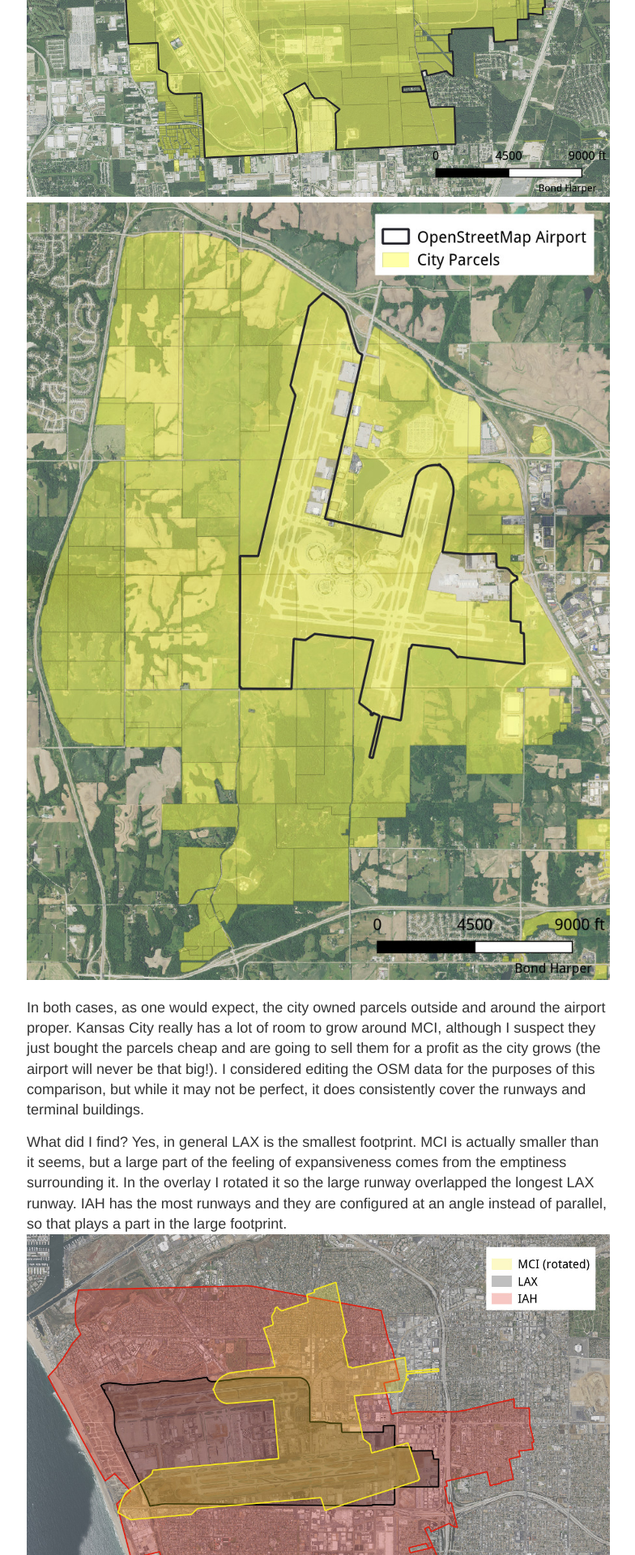
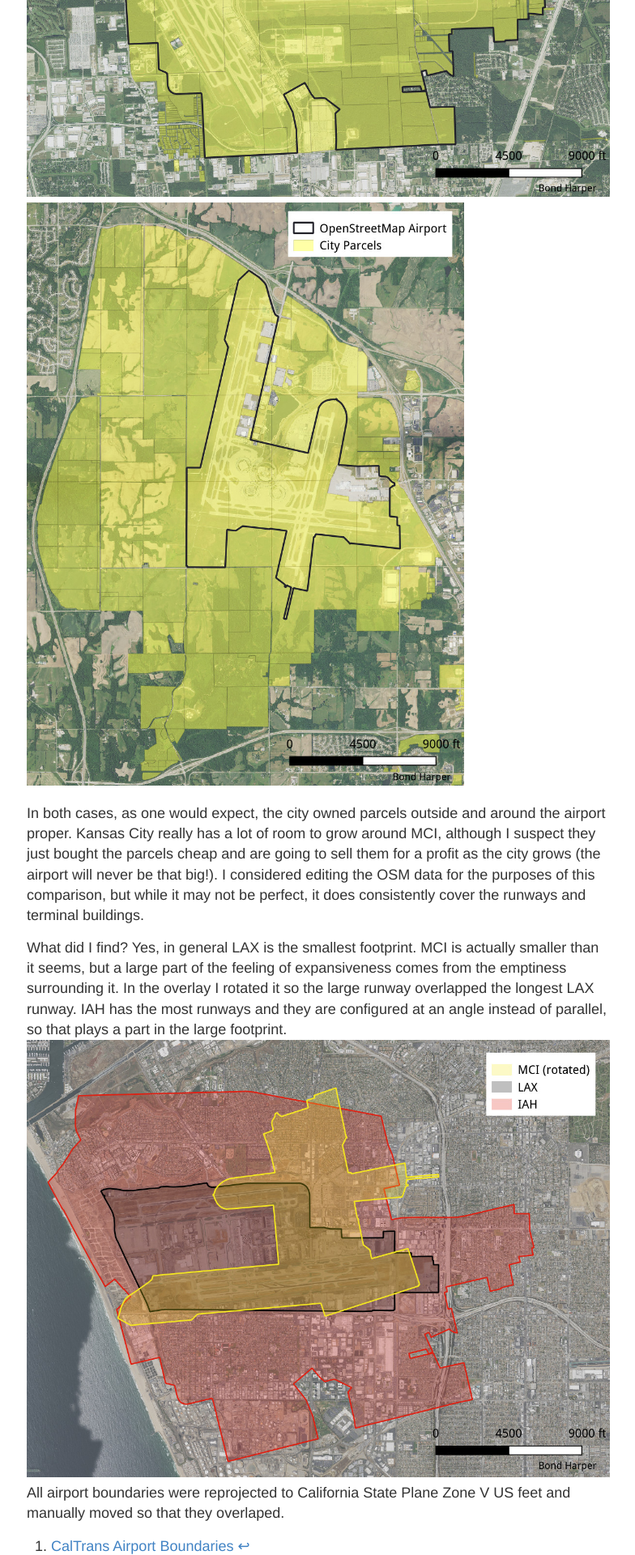
Before and after one commit to bondah/bondah.github.io, a Jekyll site: the page built from _posts/2018-02-09-AirportSize.md, in a window 1280 px wide. Shown: the part 1570-3490 px from the top of the page at 81% size, without its empty margins (247-1031 px from the left). Built offline with Jekyll 4.4.1, drawn with Linux system fonts in a browser that asks for light colours.

Commit message:
test image reduction

```diff
--- a/_posts/2018-02-09-AirportSize.md
+++ b/_posts/2018-02-09-AirportSize.md
@@ -13,7 +13,7 @@ Next, I did some web searches to see what else was available. California has a s
 
 Texas and Missouri did not appear to have a similar resource. Oddly, most agencies seem to model airports as point files which seems inappropriate for infrastructure with such a large footprint. The City of Houston did have an airport boundary GIS file, but it was obviously inaccurate as part of the north runway wasn't inside the boundary [^2]. Both IAH and MCI are owned by their respective cities, so I did a comparison of city owned parcels to the OSM boundary [^3] [^4].
 ![Houston airport]({{ "/images/IAH.jpg" | absolute_url }})
-![Kansas City airport]({{ "/images/KCI.jpg" | absolute_url }})
+![Kansas City airport]({{ "/images/KCI.jpg" | absolute_url }}){:height="75%" width="75%"}
 
 In both cases, as one would expect, the city owned parcels outside and around the airport proper. Kansas City really has a lot of room to grow around MCI, although I suspect they just bought the parcels cheap and are going to sell them for a profit as the city grows (the airport will never be that big!). I considered editing the OSM data for the purposes of this comparison, but while it may not be perfect, it does consistently cover the runways and terminal buildings.
 
```
